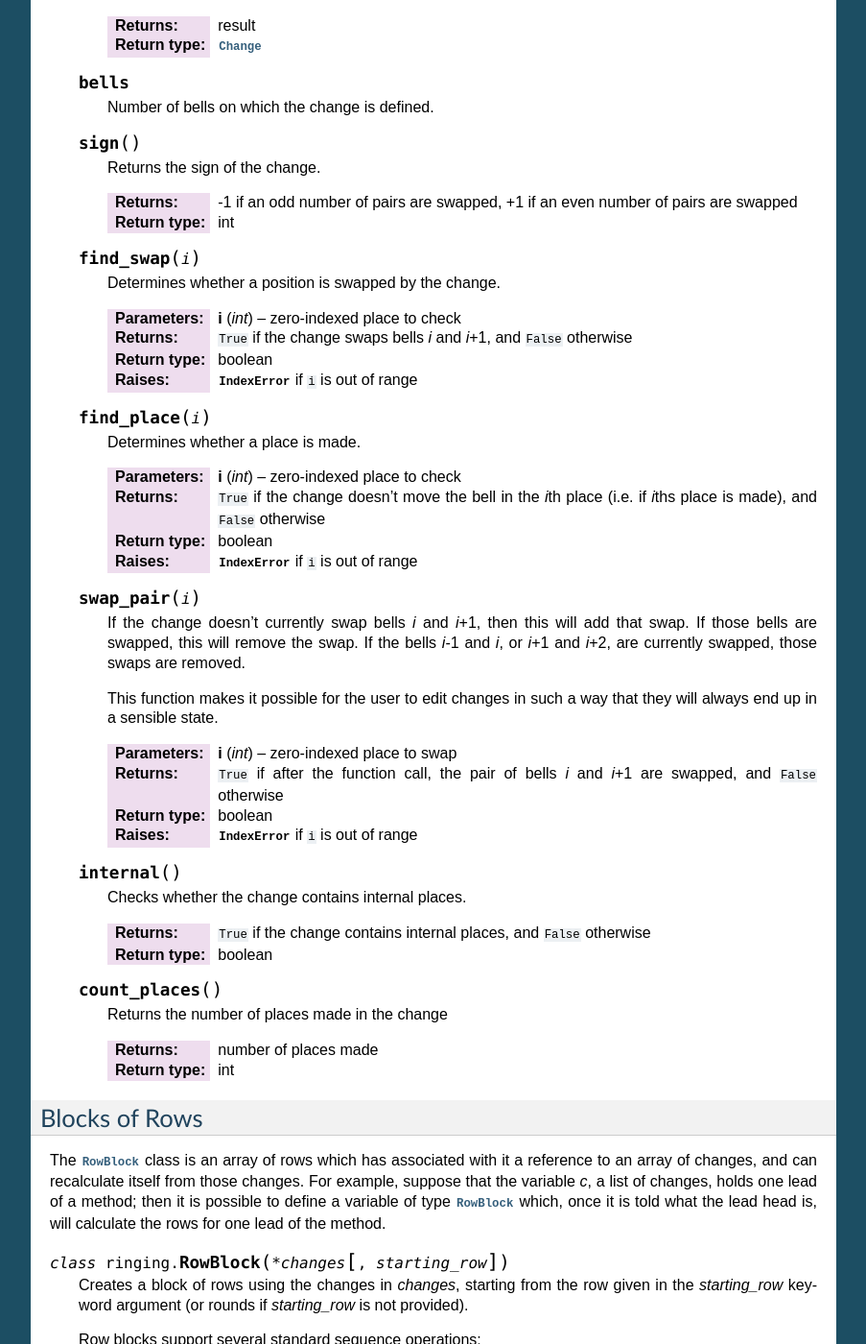
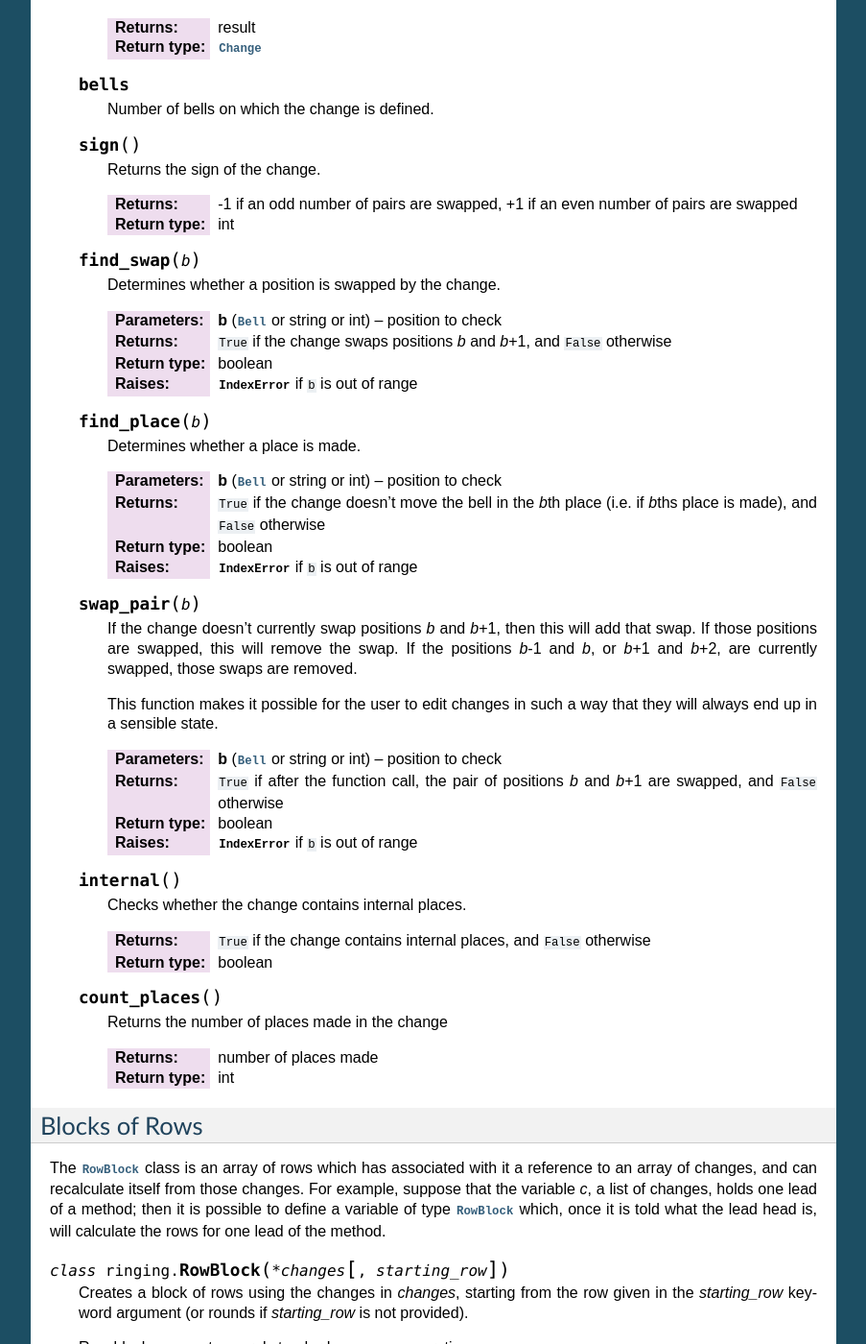
Before and after one commit to ringing-lib/ringing-lib-python, a Sphinx documentation site: the page built from docs/source/classes/change.rst, in a window 1280 px wide and 1400 px high, scrolled down 1314 px. Shown: the whole window at 96% size, without its empty margins (198-1101 px from the left). Built offline with Sphinx 7.4.7, drawn with Linux system fonts in a browser that asks for light colours; some of the changed text lies outside the part shown.

Commit message:
Modified Change class to take / return Bell objects where appropriate

```diff
--- a/docs/source/classes/change.rst
+++ b/docs/source/classes/change.rst
@@ -52,7 +52,8 @@ The Change Class
       ``3 * Change(4, '34') == 3``. This is useful in tracing the path of one
       particular bell through a series of changes.
 
-      :param int bell: bell to apply
+      :param bell: bell to apply
+      :type bell: :class:`Bell` or string or int
       :return: result
       :rtype: int
       :raises: :exc:`ValueError` if ``bell`` is out of range
@@ -85,41 +86,44 @@ The Change Class
          pairs are swapped
       :rtype: int
 
-   .. method:: find_swap(i)
+   .. method:: find_swap(b)
 
       Determines whether a position is swapped by the change.
 
-      :param int i: zero-indexed place to check
-      :return: ``True`` if the change swaps bells *i* and *i*\ +1, and ``False``
-         otherwise
+      :param b: position to check
+      :type b: :class:`Bell` or string or int
+      :return: ``True`` if the change swaps positions *b* and *b*\ +1, and
+         ``False`` otherwise
       :rtype: boolean
-      :raises: :exc:`IndexError` if ``i`` is out of range
+      :raises: :exc:`IndexError` if ``b`` is out of range
 
-   .. method:: find_place(i)
+   .. method:: find_place(b)
 
       Determines whether a place is made.
 
-      :param int i: zero-indexed place to check
-      :return: ``True`` if the change doesn't move the bell in the *i*\ th place
-         (i.e. if *i*\ ths place is made), and ``False`` otherwise
+      :param b: position to check
+      :type b: :class:`Bell` or string or int
+      :return: ``True`` if the change doesn't move the bell in the *b*\ th place
+         (i.e. if *b*\ ths place is made), and ``False`` otherwise
       :rtype: boolean
-      :raises: :exc:`IndexError` if ``i`` is out of range
+      :raises: :exc:`IndexError` if ``b`` is out of range
 
-   .. method:: swap_pair(i)
+   .. method:: swap_pair(b)
 
-      If the change doesn't currently swap bells *i* and *i*\ +1, then this will
-      add that swap. If those bells are swapped, this will remove the swap. If
-      the bells *i*\ -1 and *i*, or *i*\ +1 and *i*\ +2, are currently swapped,
-      those swaps are removed.
+      If the change doesn't currently swap positions *b* and *b*\ +1, then this
+      will add that swap. If those positions are swapped, this will remove the
+      swap. If the positions *b*\ -1 and *b*, or *b*\ +1 and *b*\ +2, are
+      currently swapped, those swaps are removed.
 
       This function makes it possible for the user to edit changes in such a way
       that they will always end up in a sensible state.
 
-      :param int i: zero-indexed place to swap
-      :return: ``True`` if after the function call, the pair of bells *i* and
-         *i*\ +1 are swapped, and ``False`` otherwise
+      :param b: position to check
+      :type b: :class:`Bell` or string or int
+      :return: ``True`` if after the function call, the pair of positions *b*
+         and *b*\ +1 are swapped, and ``False`` otherwise
       :rtype: boolean
-      :raises: :exc:`IndexError` if ``i`` is out of range
+      :raises: :exc:`IndexError` if ``b`` is out of range
 
    .. method:: internal()
 
```
Also changed, not shown: 2 other files.
